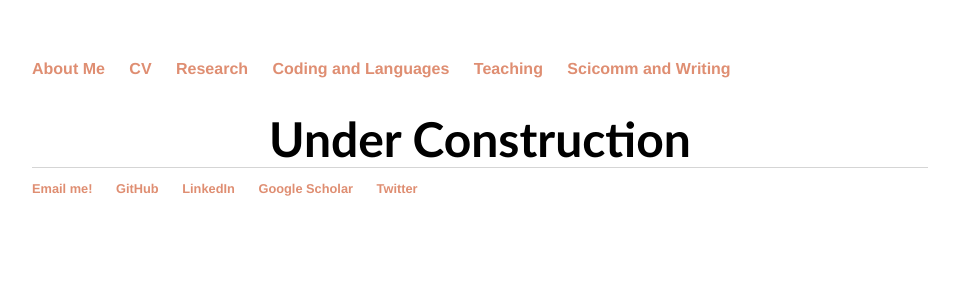
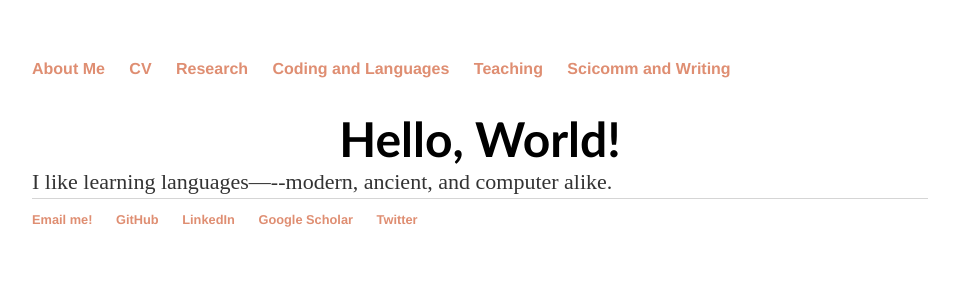
Before and after one commit to lunazagor/lunazagor.github.io, a Jekyll site: the page built from code-lang/index.html, in a window 1280 px wide. Shown: the top 300 px of the page, without its empty margins (160-1119 px from the left). Built offline with Jekyll 4.4.1, drawn with Linux system fonts in a browser that asks for light colours.

Commit message:
Update index.html

```diff
--- a/code-lang/index.html
+++ b/code-lang/index.html
@@ -8,7 +8,9 @@ title: Coding and Languages
 
 
 
-<h1 style="text-align:center;font-family:optima;margin-bottom:0.0em"> Under Construction </h1>
+<h1 style="text-align:center;font-family:optima;margin-bottom:0.0em"> Hello, World! </h1>
+
+<p style="text-align:left;font-size:22px; display: inline"> I like learning languages—--modern, ancient, and computer alike.  </p>
 
 
 
```
